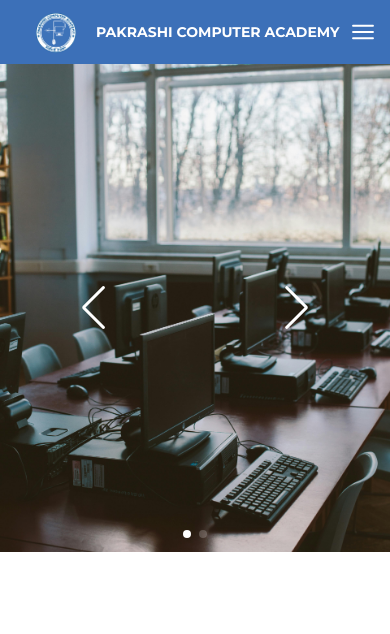
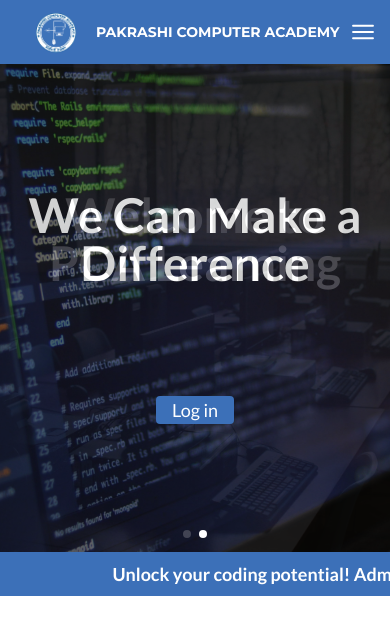
Before and after one commit to amitrakshitdev/pcalearning-site, a Next.js app: page / in a window 390 px wide. Shown: the top 634 px of the page. Built offline with nearby package versions, Linux system fonts and the light colour scheme.

Commit message:
Carousel component created. The big display texts added. A marquee component is created

```diff
--- a/src/app/layout.tsx
+++ b/src/app/layout.tsx
@@ -1,4 +1,5 @@
 import "@/app/globals.css";
+import Header from "@/components/Header/Header";
 import clsx from 'clsx';
 import { Lato } from 'next/font/google';
 
@@ -19,7 +20,11 @@ export default function RootLayout({
 }) {
   return (
     <html lang="en" className={clsx(lato.className, ["min-h-dvh"])} data-theme="light">
-      <body className={clsx(["min-h-dvh"])}>{children}</body>
+      <body className={clsx(["min-h-dvh"])}>
+        <Header />
+        {children}
+        {/* Footer */}
+        </body>
     </html>
   )
 }
--- /dev/null
+++ b/src/app/login/page.tsx
@@ -0,0 +1,5 @@
+export default function Login() {
+	return (
+		<h1>Login</h1>
+	)
+}
--- a/src/app/page.tsx
+++ b/src/app/page.tsx
@@ -1,13 +1,17 @@
 "use client"
 import Carousel from "@/components/Carousel/Carousel";
-import Header from "@/components/Header/Header";
+import Marquee from "@/components/ui/Marquee/Marquee";
+import clsx from "clsx";
 
 export default function Home() {
   return (
     <>
-    <Header/>
     <Carousel />
+    <Marquee duration={15} className={clsx([
+      "bg-primary text-white", "width-full", "py-2 px-4", "text-lg", "font-bold", "mb-1"
+    ])}>
+      <p>Unlock your coding potential! Admissions open now.</p>
+    </Marquee>
     </>
-
   );
 }
--- a/src/components/Carousel/Carousel.tsx
+++ b/src/components/Carousel/Carousel.tsx
@@ -1,28 +1,54 @@
 import { Swiper, SwiperSlide } from "swiper/react";
+import { Autoplay, EffectFade, Navigation, Pagination } from "swiper/modules";
+import clsx from "clsx";
+import { useMediaQuery } from "@/hooks/media-query-hook";
 import "./override-style.css";
 import "swiper/css";
+import "swiper/css/effect-fade";
 import "swiper/css/pagination";
 import "swiper/css/navigation";
-import clsx from "clsx";
-import { Navigation, Pagination } from "swiper/modules";
 import Image from "next/image";
 import caroselImg1 from "@/assets/images/carousel_image_1.jpg";
 import caroselImg2 from "@/assets/images/carousel_image_2.jpg";
-const carouselImages = [caroselImg1, caroselImg2];
+import Link from "next/link";
+const carouselImages = [
+    { image: caroselImg1, displayText: "Welcome to PCA Learning" },
+    { image: caroselImg2, displayText: "We Can Make a Difference" },
+];
+
 export default function Carousel() {
     return (
         <Swiper
             className={clsx(["w-full sm:aspect-[21/9] bg-sky-200", "aspect-[4/5]"])}
-            modules={[Pagination, Navigation]}
+            modules={[Navigation, Autoplay, EffectFade, Pagination]}
             pagination={{ enabled: true, clickable: true }}
             navigation={{ enabled: true }}
             loop={true}
-            autoplay={true}
+            autoplay={{
+                delay: 5000,
+            }}
+            effect={"fade"}
+            speed={1000}
         >
-            {carouselImages.map((image, idx) => (
-                <SwiperSlide key={image.src}>
+            {carouselImages.map((imageData, idx) => (
+                <SwiperSlide key={imageData.image.src}>
                     <div className={clsx(["w-full h-full fixed", "flex justify-center items-center", "overflow-hidden"])}>
-                        <Image src={image} alt={`carousel image ${idx + 1}`} className={clsx(["object-cover w-full h-full"])} />
+                        <Image src={imageData.image} alt={`carousel image ${idx + 1}`} className={clsx(["object-cover w-full h-full"])} />
+                    </div>
+                    {/* Mobile */}
+                    <div className={clsx(["block sm:hidden", "fixed inset-0", "flex items-center justify-center", "bg-black bg-opacity-50"])}>
+                        <div className={clsx(["w-full h-[70%]", "flex flex-col justify-around items-center", "px-4"])}>
+                            <h1 className={clsx(["text-white text-5xl font-bold", "text-center"])}>{imageData.displayText}</h1>
+                            <Link href={"/login"} className={clsx(["bg-primary px-4 y-2 rounded", "text-white text-lg", "shadow-sm"])}>
+                               Log in
+                            </Link>
+                        </div>
+                    </div>
+                    {/* desktop */}
+                    <div className={clsx(["hidden sm:flex", "fixed inset-0", "flex items-center justify-center", "bg-black bg-opacity-50"])}>
+                        <div className={clsx(["w-4/5 h-full", "flex items-center justify-center"])}>
+                            <h1 className={clsx(["text-white text-7xl font-bold", "text-center"])}>{imageData.displayText}</h1>
+                        </div>
                     </div>
                 </SwiperSlide>
             ))}
--- a/src/components/Carousel/override-style.css
+++ b/src/components/Carousel/override-style.css
@@ -13,3 +13,10 @@
 .swiper-pagination-bullet {
 	background-color: #fff !important;
 }
+
+@media (max-width : 640px) {
+	.swiper-button-prev,
+	.swiper-button-next {
+		display: none !important;
+	}
+}
--- a/src/components/Header/MobileMenu.tsx
+++ b/src/components/Header/MobileMenu.tsx
@@ -71,7 +71,8 @@ export default function MobileMenu() {
         {isOpen && (
           <motion.div
             id="menu-overlay"
-            className={clsx(["fixed inset-0 bg-black bg-opacity-5",
+            className={clsx(["fixed inset-0 bg-black bg-opacity-50",
+              "z-50"
             ])}
             onClickCapture={toggleState}
             initial="hidden"
--- /dev/null
+++ b/src/components/ui/Marquee/Marquee.tsx
@@ -0,0 +1,66 @@
+"use client";
+
+import { motion } from "framer-motion";
+import clsx from "clsx";
+import { useRef, useEffect, useState } from "react";
+import useScreenSize from "@/hooks/screen-size.hook";
+
+interface MarqueeProps {
+  children: React.ReactNode; // Accepts any JSX content
+  duration?: number; // Control the speed of the animation (default: 50)
+  className?: string; // Optional additional styling for the container
+}
+
+const Marquee: React.FC<MarqueeProps> = ({ children, duration = 50, className }) => {
+	const refChildWrapper = useRef<HTMLDivElement>(null);
+	const refMotionDiv = useRef<HTMLDivElement>(null);
+	const screenSize = useScreenSize();
+	const [animationPositions, setAnimationPositions] = useState<{start: number, end: number}|null>({start: 100, end: -100});
+	useEffect(() => {
+		const childWrapper = refChildWrapper.current;
+		const motionDiv = refMotionDiv.current;
+		if (childWrapper && motionDiv) {
+			const childWrapperWidth = childWrapper.getBoundingClientRect().width;
+			const motionDivWidth = motionDiv.getBoundingClientRect().width;
+			if (childWrapperWidth < motionDivWidth) {
+				const animationStartPositon = 100;
+				const childWrapperWidthPercentage = (childWrapperWidth / motionDivWidth) * 100;
+				const animationEndPosition = - childWrapperWidthPercentage;
+				setAnimationPositions({ start: animationStartPositon, end: animationEndPosition });
+				console.log('desktop screen')
+			} else {
+				console.log('mobile screen')
+				setAnimationPositions({ start: 100, end: -100 });
+			}
+		}
+	}, [screenSize, refChildWrapper, refMotionDiv]);
+	useEffect(() => {
+		console.log("animationPositions", animationPositions);
+	}, [animationPositions]);
+	function onMouseHover() {
+
+	}
+
+  return (
+    <div className={clsx("overflow-hidden relative w-full", "min-h-5", className)}>
+      <motion.div
+	  	ref={refMotionDiv}
+        className="flex whitespace-nowrap min-w-full w-auto"
+        initial={{ x: `${animationPositions?.start}%` }}
+        animate={{ x: `${animationPositions?.end}%` }}
+        transition={{
+          repeat: Infinity,
+          ease: "linear",
+          duration, // Duration of the marquee; higher means slower
+        }}
+      >
+        <div ref={refChildWrapper} className="flex">
+          {children}
+		</div>
+          {/* Duplicate content for smooth looping */}
+      </motion.div>
+    </div>
+  );
+};
+
+export default Marquee;
--- /dev/null
+++ b/src/hooks/media-query-hook.ts
@@ -0,0 +1,17 @@
+import { useState, useEffect } from "react";
+
+export function useMediaQuery(query: string) {
+  const [matches, setMatches] = useState(false);
+
+  useEffect(() => {
+    const mediaQuery = window.matchMedia(query);
+    setMatches(mediaQuery.matches);
+
+    const handler = (e: MediaQueryListEvent) => setMatches(e.matches);
+    mediaQuery.addEventListener("change", handler);
+
+    return () => mediaQuery.removeEventListener("change", handler);
+  }, [query]);
+
+  return matches;
+}
--- /dev/null
+++ b/src/hooks/screen-size.hook.ts
@@ -0,0 +1,23 @@
+import { useEffect, useState } from "react";
+
+export default function useScreenSize() {
+    const [screenSize, setScreenSize] = useState({ width: 0, height: 0 });
+    function onResizeSizeChange() {
+        const { innerWidth, innerHeight } = window;
+        setScreenSize({ width: innerWidth, height: innerHeight });
+    }
+	function onLoadCaptureScreenSize() {
+		const { innerWidth, innerHeight } = window;
+        setScreenSize({ width: innerWidth, height: innerHeight });
+	}
+    useEffect(() => {
+        window.addEventListener("resize", onResizeSizeChange);
+		window.addEventListener("load", onLoadCaptureScreenSize);
+		return () => {
+			window.removeEventListener("resize", onResizeSizeChange);
+			window.removeEventListener("load", onLoadCaptureScreenSize);
+		};
+    }, []);
+
+    return screenSize;
+}
```
Also changed, not shown: src/app/courses/page.tsx (added).
